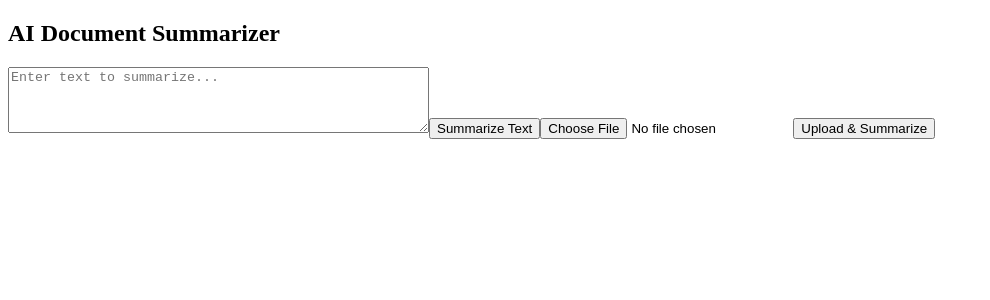
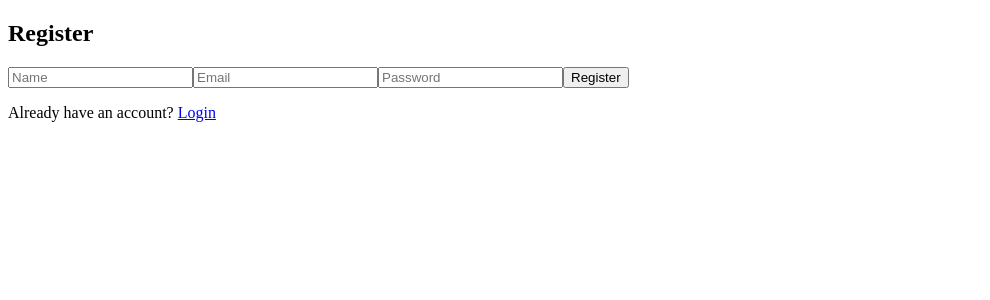
Before and after one commit to nirmada001/AI-Powered-Smart-Document-Summarizer, a React (Create React App) app in the folder frontend/: page /register in a window 1280 px wide. Shown: the top 300 px of the page, without its empty margins (0-990 px from the left). Built offline with nearby package versions, Linux system fonts and the light colour scheme.

Commit message:
Login Register Frontend

```diff
--- a/frontend/package.json
+++ b/frontend/package.json
@@ -7,6 +7,7 @@
     "cra-template": "1.2.0",
     "react": "^18.3.1",
     "react-dom": "^18.3.1",
+    "react-router-dom": "^7.1.3",
     "react-scripts": "5.0.1"
   },
   "scripts": {
--- a/frontend/src/App.js
+++ b/frontend/src/App.js
@@ -1,12 +1,19 @@
+// src/App.js
 import React from "react";
-import Summarizer from "./components/Summarizer";
+import { BrowserRouter as Router, Routes, Route } from "react-router-dom";
+import Login from "./components/Login";
+import Register from "./components/Register";
 
-function App() {
+const App = () => {
   return (
-    <div className="App">
-      <Summarizer />
-    </div>
+    <Router>
+      <Routes>
+        <Route path="/login" element={<Login />} />
+        <Route path="/register" element={<Register />} />
+        <Route path="/" element={<h1>Welcome to AI Document Summarizer</h1>} />
+      </Routes>
+    </Router>
   );
-}
+};
 
 export default App;
--- /dev/null
+++ b/frontend/src/components/Login.js
@@ -0,0 +1,47 @@
+import React, {useState} from 'react'
+import axios from 'axios'
+import {useNavigate} from 'react-router-dom'
+
+
+const Login = () => {
+    const [email, setEmail] = useState("");
+    const [password, setPassword] = useState("");
+    const [error, setError] = useState("");
+    const [success, setSuccess] = useState("");
+    const navigate = useNavigate();
+
+    const handleLogin = async (e)=>{
+        e.preventDefault();
+        setError("");
+        setSuccess("");
+
+        try{
+            const response = await axios.post("http://127.0.0.1:5000/api/users/login",{
+                email,
+                password
+            });
+
+            setSuccess("Login Successful");
+            localStorage.setItem("token", response.data.access_token); // Save Token
+            setTimeout(()=>navigate("/"), 1000); //Redirect to home page after 1 sec
+
+        }catch(err){
+            setError(err.response?.data?.error || "Login Failed. Try agin.");
+        }
+    };
+  return (
+    <div>
+      <h2>Login</h2>
+      {error && <p style={{ color: "red" }}>{error}</p>}
+      {success && <p style={{ color: "green" }}>{success}</p>}
+      <form onSubmit={handleLogin}>
+        <input type="email" placeholder="Email" value={email} onChange={(e) => setEmail(e.target.value)} required />
+        <input type="password" placeholder="Password" value={password} onChange={(e) => setPassword(e.target.value)} required />
+        <button type="submit">Login</button>
+      </form>
+      <p>Don't have an account? <a href="/register">Register</a></p>
+    </div>
+  )
+}
+
+export default Login
--- /dev/null
+++ b/frontend/src/components/Register.js
@@ -0,0 +1,50 @@
+import React, {useState} from 'react'
+import axios from 'axios'
+import {useNavigate} from 'react-router-dom'
+
+
+const Register = () => {
+    const [name, setName] = useState("");
+    const [email, setEmail] = useState("");
+    const [password, setPassword] = useState("");
+    const [error, setError] = useState("");
+    const [success, setSuccess] = useState("");
+    const navigate = useNavigate();
+
+    const handleRegister = async (e)=>{
+        e.preventDefault();
+        setError("");
+        setSuccess("");
+
+        try{
+            await axios.post("http://127.0.0.1:5000/api/users/register",{
+                name,
+                email,
+                password
+            });
+
+            setSuccess("Registration Successful");
+            setTimeout(()=>navigate("/login"), 1000); //Redirect to login page after 1 sec
+
+        }catch(err){
+            setError(err.response?.data?.error || "Registration Failed. Try agin.");
+        }
+
+    };
+  return (
+    <div>
+      <h2>Register</h2>
+      {error && <p style={{ color: "red" }}>{error}</p>}
+      {success && <p style={{ color: "green" }}>{success}</p>}
+      <form onSubmit={handleRegister}>
+        <input type="text" placeholder="Name" value={name} onChange={(e) => setName(e.target.value)} required />
+        <input type="email" placeholder="Email" value={email} onChange={(e) => setEmail(e.target.value)} required />
+        <input type="password" placeholder="Password" value={password} onChange={(e) => setPassword(e.target.value)} required />
+        <button type="submit">Register</button>
+      </form>
+      <p>Already have an account? <a href="/login">Login</a></p>
+    </div>
+  )
+}
+
+export default Register
```
Also changed, not shown: 1 other file (tests, documents, lock files or other folders).
